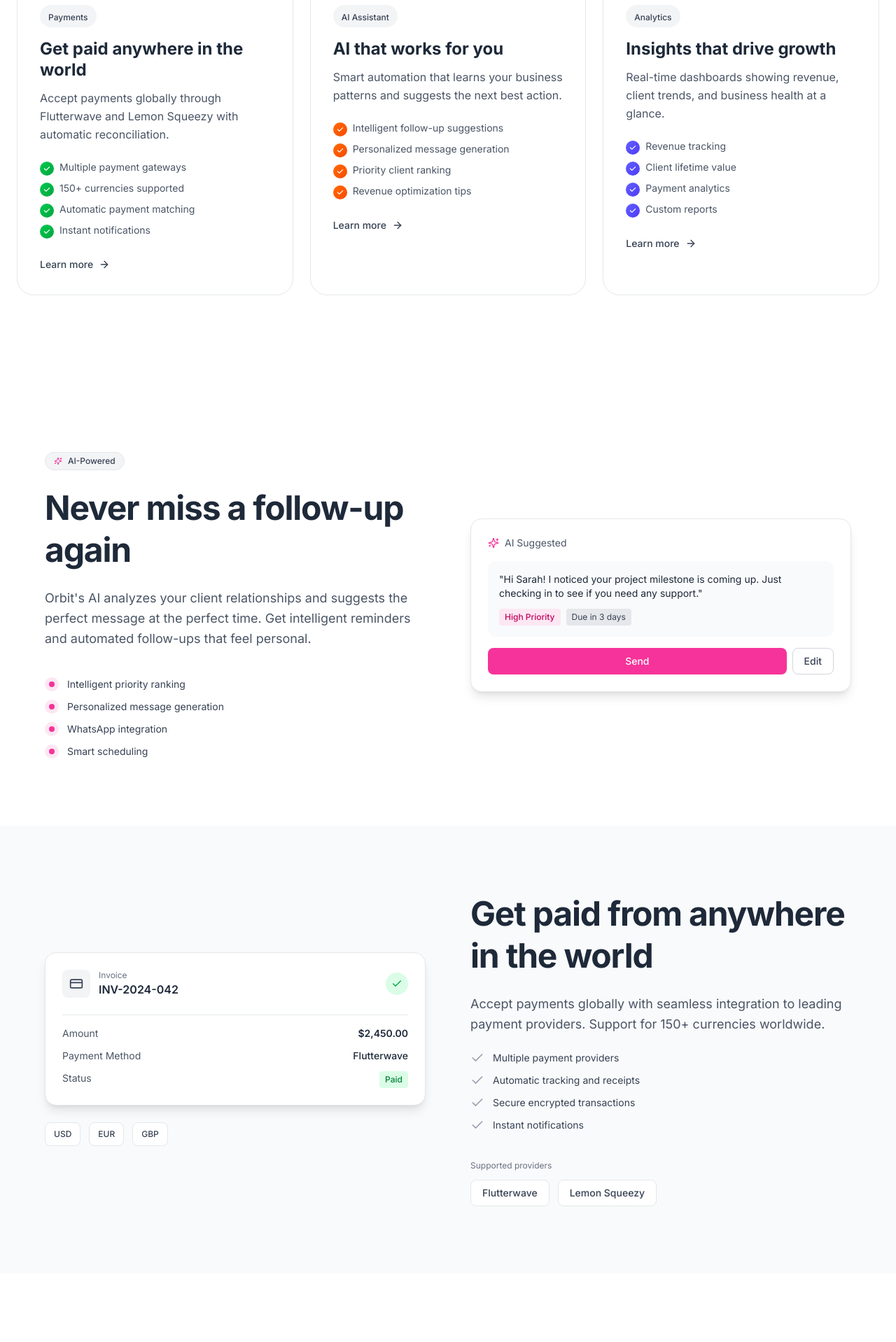
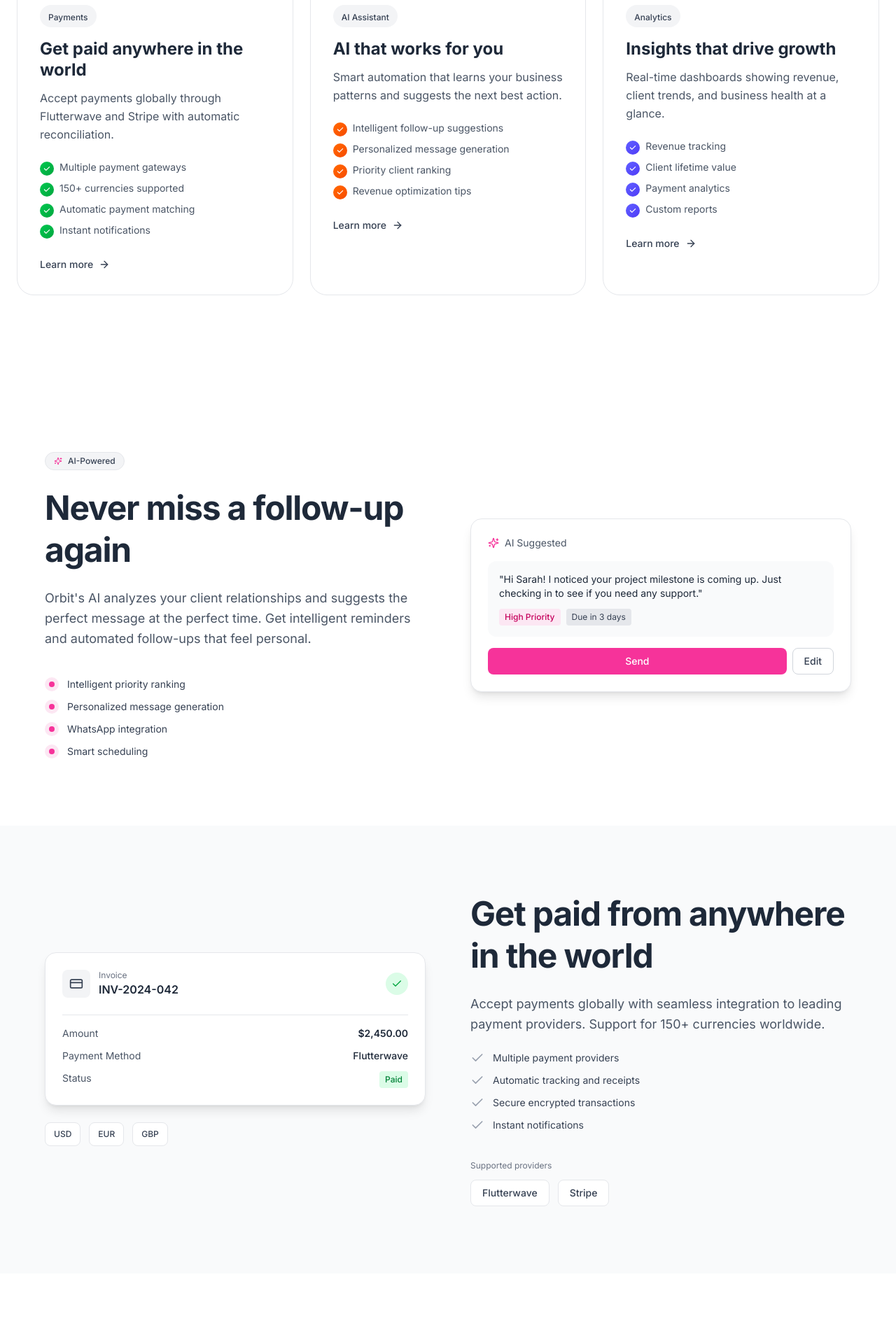
Before and after one commit to ifeoluwaadegbulugbe/Orbit, a React (Vite) app: page / in a window 1280 px wide. Shown: the part 3360-5278 px from the top of the page at 70% size. Built offline with nearby package versions, Linux system fonts and the light colour scheme; no server answers.

Commit message:
Replace Lemon Squeezy with Stripe as payment provider

```diff
--- a/src/app/components/faq.tsx
+++ b/src/app/components/faq.tsx
@@ -12,7 +12,7 @@ export function FAQ() {
     },
     {
       question: "Which payment providers are supported?",
-      answer: "Orbit integrates with Flutterwave and Lemon Squeezy, giving you flexibility to choose the provider that works best for you."
+      answer: "Orbit integrates with Flutterwave and Stripe, giving you flexibility to choose the provider that works best for you."
     },
     {
       question: "Is there a free plan?",
--- a/src/app/components/feature-grid.tsx
+++ b/src/app/components/feature-grid.tsx
@@ -39,7 +39,7 @@ export function FeatureGrid() {
     {
       icon: CreditCard,
       title: "Global Payments",
-      description: "Accept payments worldwide through Flutterwave and Lemon Squeezy integration."
+      description: "Accept payments worldwide through Flutterwave and Stripe integration."
     },
     {
       icon: TrendingUp,
--- a/src/app/components/online-payments.tsx
+++ b/src/app/components/online-payments.tsx
@@ -91,7 +91,7 @@ export function OnlinePayments() {
             <div className="pt-4">
               <p className="text-xs text-gray-500 mb-3">Supported providers</p>
               <div className="flex gap-3">
-                {["Flutterwave", "Lemon Squeezy"].map((provider) => (
+                {["Flutterwave", "Stripe"].map((provider) => (
                   <div
                     key={provider}
                     className="px-4 py-2 bg-white border border-gray-200 rounded-lg text-sm font-medium text-gray-700"
--- a/src/app/components/pricing.tsx
+++ b/src/app/components/pricing.tsx
@@ -37,7 +37,7 @@ export function Pricing() {
         "Unlimited clients",
         "Everything in Free, plus:",
         "AI assistant & follow-ups",
-        "Online payments (Flutterwave, Lemon Squeezy)",
+        "Online payments (Flutterwave, Stripe)",
         "Advanced analytics & insights",
         "Automation workflows",
         "WhatsApp integration",
--- a/src/app/components/tabbed-features.tsx
+++ b/src/app/components/tabbed-features.tsx
@@ -53,7 +53,7 @@ export function TabbedFeatures() {
       label: "Payments",
       icon: CreditCard,
       title: "Get paid anywhere in the world",
-      description: "Accept payments globally through Flutterwave and Lemon Squeezy with automatic reconciliation.",
+      description: "Accept payments globally through Flutterwave and Stripe with automatic reconciliation.",
       features: [
         "Multiple payment gateways",
         "150+ currencies supported",
```
